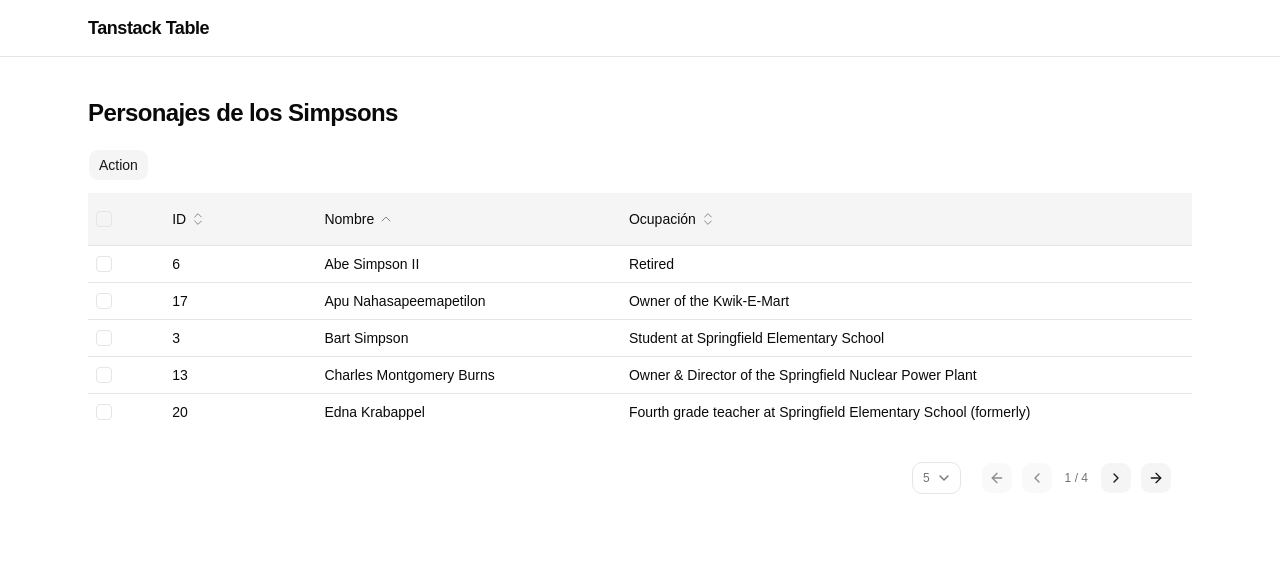
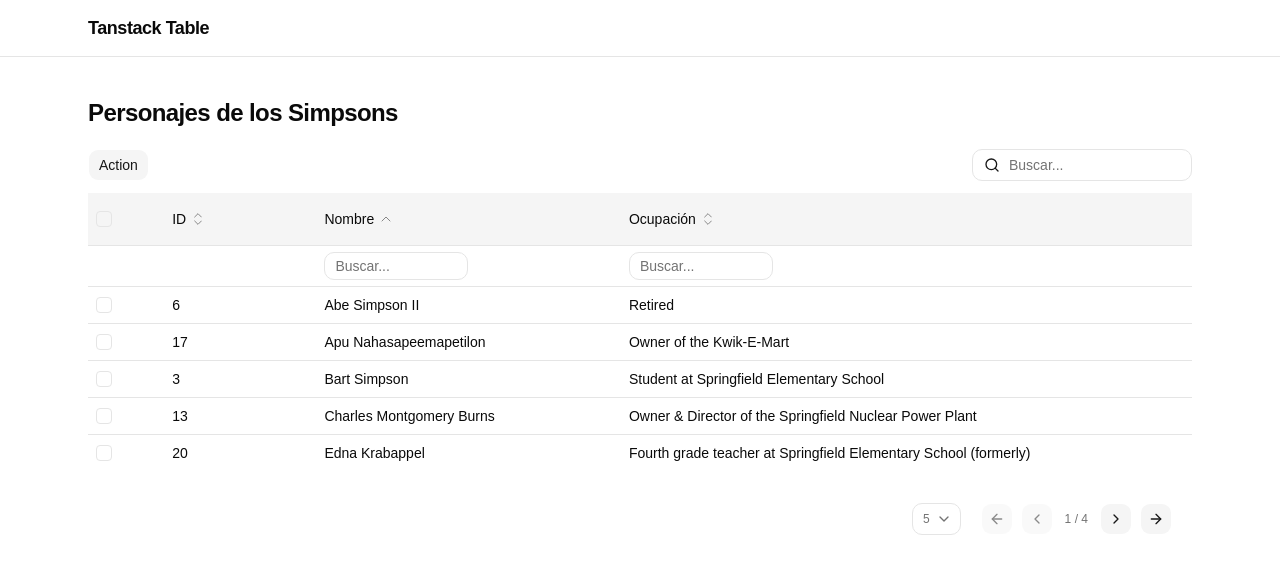
Before and after one commit to alanloffler/tanstack-table-template, a React (Vite) app: page / in a window 1280 px wide. Shown: the top 574 px of the page. Built offline with nearby package versions, Linux system fonts and the light colour scheme.

Commit message:
feat(components): column & global filtering

```diff
--- a/src/components/DataTable.tsx
+++ b/src/components/DataTable.tsx
@@ -1,4 +1,7 @@
+import { Search, X } from "lucide-react";
+
 import { Button } from "@/components/ui/button";
+import { Input } from "@/components/ui/input";
 import {
   Table,
   TableBody,
@@ -12,10 +15,12 @@ import { Pagination } from "@/components/Pagination";
 import {
   flexRender,
   getCoreRowModel,
+  getFilteredRowModel,
   getPaginationRowModel,
   getSortedRowModel,
   useReactTable,
   type ColumnDef,
+  type ColumnFiltersState,
   type PaginationState,
   type RowSelectionState,
   type SortingState,
@@ -37,6 +42,8 @@ export function DataTable<TData, TValue>({
   defaultSorting = [],
   pageSizes = [5, 10, 20, 50],
 }: DataTableProps<TData, TValue>) {
+  const [columnFilters, setColumnFilters] = useState<ColumnFiltersState>([]);
+  const [globalFilter, setGlobalFilter] = useState<string>("");
   const [pagination, setPagination] = useState<PaginationState>({
     pageIndex: 0,
     pageSize: defaultPageSize,
@@ -49,12 +56,18 @@ export function DataTable<TData, TValue>({
     data: data ?? [],
     columns: columns,
     getCoreRowModel: getCoreRowModel(),
+    getFilteredRowModel: getFilteredRowModel(),
     getPaginationRowModel: getPaginationRowModel(),
     getSortedRowModel: getSortedRowModel(),
+    globalFilterFn: "includesString",
+    onGlobalFilterChange: setGlobalFilter,
     onPaginationChange: setPagination,
     onRowSelectionChange: setRowSelection,
     onSortingChange: setSorting,
+    onColumnFiltersChange: setColumnFilters,
     state: {
+      globalFilter: globalFilter,
+      columnFilters: columnFilters,
       pagination: pagination,
       rowSelection: rowSelection,
       sorting: sorting,
@@ -65,9 +78,14 @@ export function DataTable<TData, TValue>({
   //   console.log("Selected rows:", table.getSelectedRowModel().rows.length);
   // }, [rowSelection, table]);
 
+  function handleClearSearch(): void {
+    table.setGlobalFilter("");
+    setGlobalFilter("");
+  }
+
   return (
     <section className="flex flex-col gap-3">
-      <div>
+      <div className="flex items-center gap-5 justify-between">
         <Button
           onClick={() =>
             console.log(
@@ -78,6 +96,25 @@ export function DataTable<TData, TValue>({
         >
           Action
         </Button>
+        <div className="relative">
+          <Search className="stroke-primary absolute top-1/2 left-5 h-4 w-4 -translate-x-1/2 -translate-y-1/2" />
+          <Input
+            value={globalFilter}
+            className="w-55 pl-9"
+            onChange={(e) => table.setGlobalFilter(String(e.target.value))}
+            placeholder="Buscar..."
+          />
+          {globalFilter ? (
+            <Button
+              className="active:not-aria-[haspopup]:-translate-y-1/2 absolute top-1/2 -right-1.5 -translate-x-1/2 -translate-y-1/2"
+              onClick={handleClearSearch}
+              size="icon-xs"
+              variant="ghost"
+            >
+              <X />
+            </Button>
+          ) : null}
+        </div>
       </div>
       <Table className="dark:bg-muted table-fixed w-full">
         <TableHeader className="dark:bg-primary-foreground bg-neutral-100">
@@ -103,6 +140,35 @@ export function DataTable<TData, TValue>({
                   </TableHead>
                 );
               })}
+            </TableRow>
+          ))}
+          {table.getHeaderGroups().map((headerGroup) => (
+            <TableRow
+              className="dark:bg-background bg-background hover:bg-background"
+              key={`${headerGroup.id}-filters`}
+            >
+              {headerGroup.headers.map((header) => (
+                <TableHead
+                  key={`${header.id}-filter`}
+                  className="py-1.5"
+                  style={{
+                    minWidth: header.column.columnDef.minSize,
+                    width: header.column.getSize(),
+                    maxWidth: header.column.columnDef.maxSize,
+                  }}
+                >
+                  {header.column.getCanFilter() ? (
+                    <Input
+                      className="h-7 text-xs max-w-36"
+                      onChange={(e) =>
+                        header.column.setFilterValue(e.target.value)
+                      }
+                      placeholder="Buscar..."
+                      value={(header.column.getFilterValue() as string) ?? ""}
+                    />
+                  ) : null}
+                </TableHead>
+              ))}
             </TableRow>
           ))}
         </TableHeader>
```
